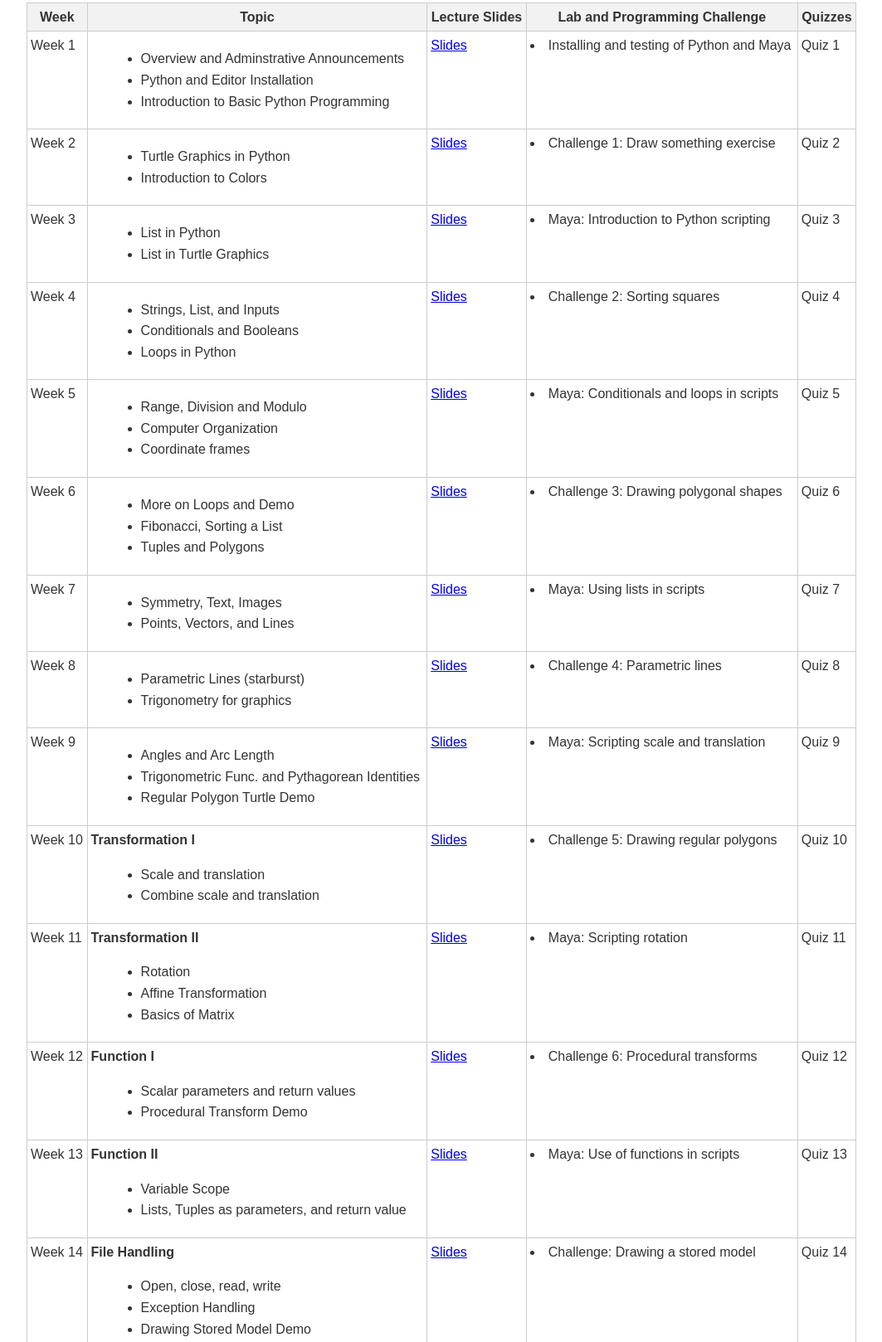
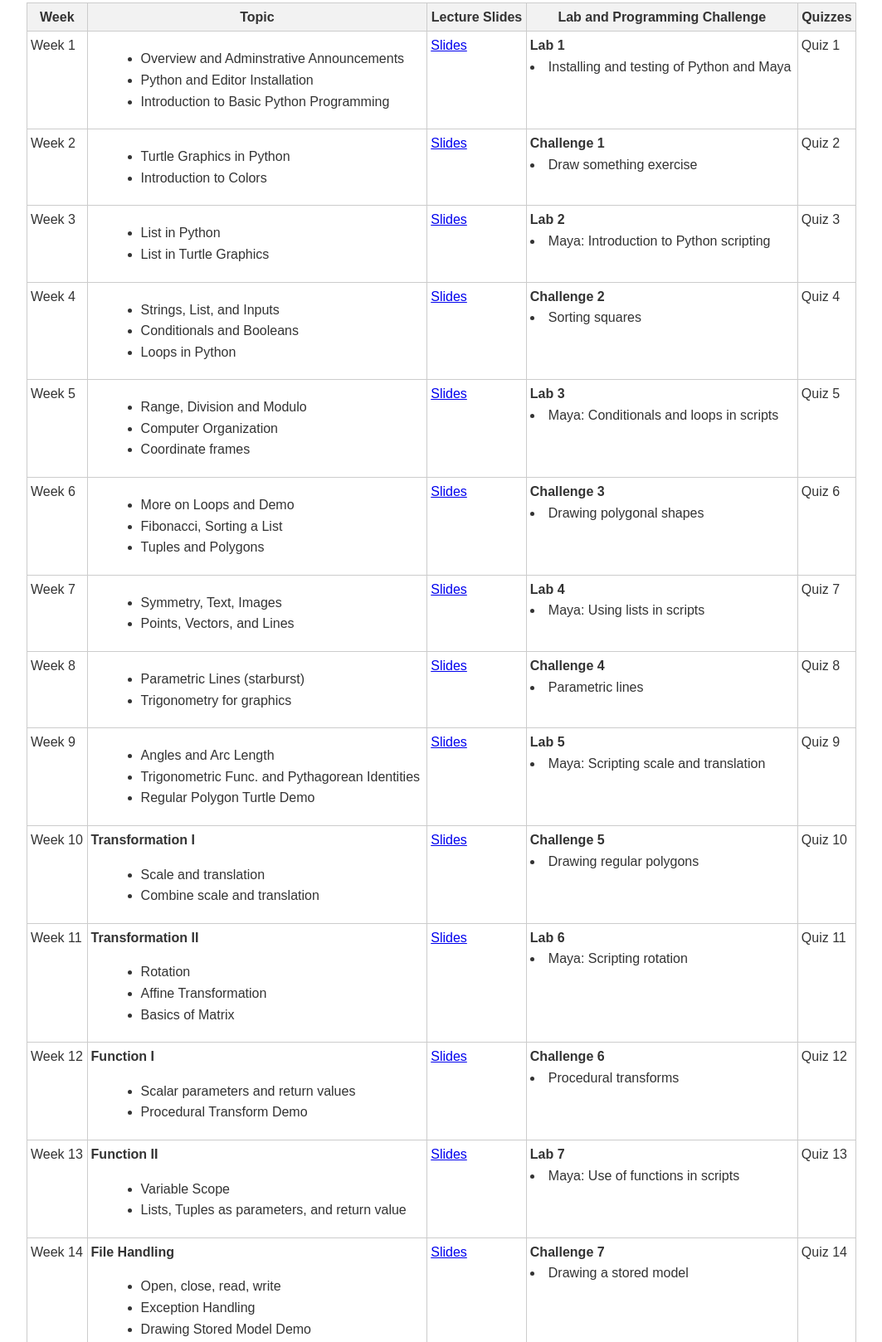
Before and after one commit to Visual-and-Spatial-AI-Lab/vist172, a plain HTML site: page index.html in a window 1280 px wide. Shown: the part 892-2510 px from the top of the page at 83% size, without its empty margins (108-1171 px from the left). Drawn offline with Linux system fonts and the light colour scheme.

Commit message:
format updated

```diff
--- a/index.html
+++ b/index.html
@@ -162,7 +162,7 @@
               </ul>
             </td>
             <td><a href="#">Slides</a></td>
-            <td><li>Installing and testing of Python and Maya</li></td>
+            <td><b>Lab 1</b><li>Installing and testing of Python and Maya</li></td>
             <td>Quiz 1</td>
           </tr>
 
@@ -175,7 +175,7 @@
               </ul>
             </td>
             <td><a href="#">Slides</a></td>
-            <td><li>Challenge 1: Draw something exercise</li></td>
+            <td><b>Challenge 1</b><li>Draw something exercise</li></td>
             <td>Quiz 2</td>
           </tr>
 
@@ -188,7 +188,7 @@
               </ul>
             </td>
             <td><a href="#">Slides</a></td>
-            <td><li>Maya: Introduction to Python scripting</li></td>
+            <td><b>Lab 2</b><li>Maya: Introduction to Python scripting</li></td>
             <td>Quiz 3</td>
           </tr>
 
@@ -202,7 +202,7 @@
               </ul>
             </td>
             <td><a href="#">Slides</a></td>
-            <td><li>Challenge 2: Sorting squares</li></td>
+            <td><b>Challenge 2</b><li>Sorting squares</li></td>
             <td>Quiz 4</td>
           </tr>
 
@@ -216,7 +216,7 @@
               </ul>
             </td>
             <td><a href="#">Slides</a></td>
-            <td><li>Maya: Conditionals and loops in scripts</li></td>
+            <td><b>Lab 3</b><li>Maya: Conditionals and loops in scripts</li></td>
             <td>Quiz 5</td>
           </tr>
 
@@ -230,7 +230,7 @@
               </ul>
             </td>
             <td><a href="#">Slides</a></td>
-            <td><li>Challenge 3: Drawing polygonal shapes </li></td>
+            <td><b>Challenge 3</b><li>Drawing polygonal shapes </li></td>
             <td>Quiz 6</td>
           </tr>
 
@@ -243,7 +243,7 @@
               </ul>
             </td>
             <td><a href="#">Slides</a></td>
-            <td><li>Maya: Using lists in scripts</li></td>
+            <td><b>Lab 4</b><li>Maya: Using lists in scripts</li></td>
             <td>Quiz 7</td>
           </tr>
 
@@ -256,7 +256,7 @@
               </ul>
             </td>
             <td><a href="#">Slides</a></td>
-            <td><li>Challenge 4: Parametric lines </li></td>
+            <td><b>Challenge 4</b><li>Parametric lines </li></td>
             <td>Quiz 8</td>
           </tr>
 
@@ -270,7 +270,7 @@
               </ul>
             </td>
             <td><a href="#">Slides</a></td>
-            <td><li>Maya: Scripting scale and translation</li></td>
+            <td><b>Lab 5</b><li>Maya: Scripting scale and translation</li></td>
             <td>Quiz 9</td>
           </tr>
 
@@ -283,7 +283,7 @@
               </ul>
             </td>
             <td><a href="#">Slides</a></td>
-            <td><li>Challenge 5: Drawing regular polygons</li></td>
+            <td><b>Challenge 5</b><li>Drawing regular polygons</li></td>
             <td>Quiz 10</td>
           </tr>
 
@@ -297,7 +297,7 @@
               </ul>
             </td>
             <td><a href="#">Slides</a></td>
-            <td><li>Maya: Scripting rotation</li></td>
+            <td><b>Lab 6</b><li>Maya: Scripting rotation</li></td>
             <td>Quiz 11</td>
           </tr>
 
@@ -310,7 +310,7 @@
               </ul>
             </td>
             <td><a href="#">Slides</a></td>
-            <td><li>Challenge 6: Procedural transforms </li></td>
+            <td><b>Challenge 6</b><li>Procedural transforms </li></td>
             <td>Quiz 12</td>
           </tr>
 
@@ -323,7 +323,7 @@
               </ul>
             </td>
             <td><a href="#">Slides</a></td>
-            <td><li>Maya: Use of functions in scripts</li></td>
+            <td><b>Lab 7</b><li>Maya: Use of functions in scripts</li></td>
             <td>Quiz 13</td>
           </tr>
 
@@ -337,7 +337,7 @@
               </ul>
             </td>
             <td><a href="#">Slides</a></td>
-            <td><li>Challenge: Drawing a stored model</li></td>
+            <td><b>Challenge 7</b><li>Drawing a stored model</li></td>
             <td>Quiz 14</td>
           </tr>
 
@@ -350,7 +350,7 @@
               </ul>
             </td>
             <td><a href="#">Slides</a></td>
-            <td><li>Maya: Lights, cameras, and rendering</li></td>
+            <td><b>Lab 8</b><li>Maya: Lights, cameras, and rendering</li></td>
             <td>Quiz 15</td>
           </tr>
         </tbody>
```
